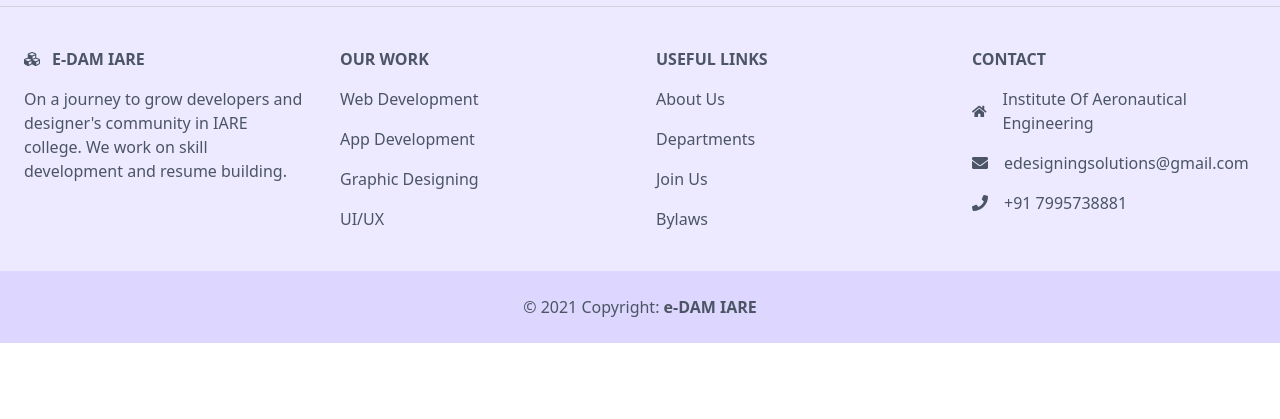
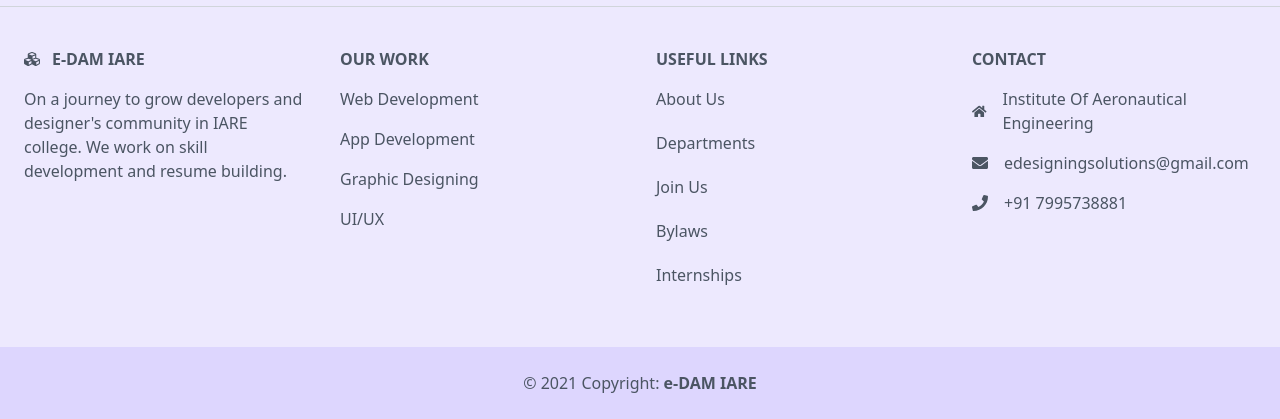
Before and after one commit to edam-dev/edam-dev.github.io, a plain HTML site: page index.html in a window 1280 px wide. Shown: the part 6559-6978 px from the top of the page. Before the commit the page ends 6902 px from the top, so only its background shows below. Drawn offline with nearby package versions, Linux system fonts and the light colour scheme.

Commit message:
internship page

```diff
--- a/index.html
+++ b/index.html
@@ -472,19 +472,24 @@
           <h6 class="uppercase font-semibold mb-4 flex justify-center md:justify-start">
             Useful links
           </h6>
-          <p class="mb-4">
+          <p class="mb-5">
             <a href="aboutus.html" class="text-gray-600">About Us</a>
           </p>
-          <p class="mb-4">
+          <p class="mb-5">
             <a href="departments.html" class="text-gray-600">Departments</a>
           </p>
-          <p class="mb-4">
+          <p class="mb-5">
             <a href="joinus.html" class="text-gray-600">Join Us</a>
           </p>
-          <p>
+          <p class="mb-5">
             <a href="#"
               onClick="window.open('https://e-dam.notion.site/Bylaws-b48ab20decd841b182e4175356744c4c', '_blank')"
               class="text-gray-600">Bylaws</a>
+          </p>
+          <p class="mb-5">
+            <a href="#"
+              onClick="window.open('https://e-dam.notion.site/7b9ac15f76e94e1e81dc5708a2e251fe?v=f0d2bccb23bb425f81f531746258c698', '_blank')"
+              class="text-gray-600">Internships</a>
           </p>
         </div>
         <div class="">
```
Also changed, not shown: aboutus.html (+12 -7 lines), departments.html (+9 -4 lines), joinus.html (+9 -6 lines).
